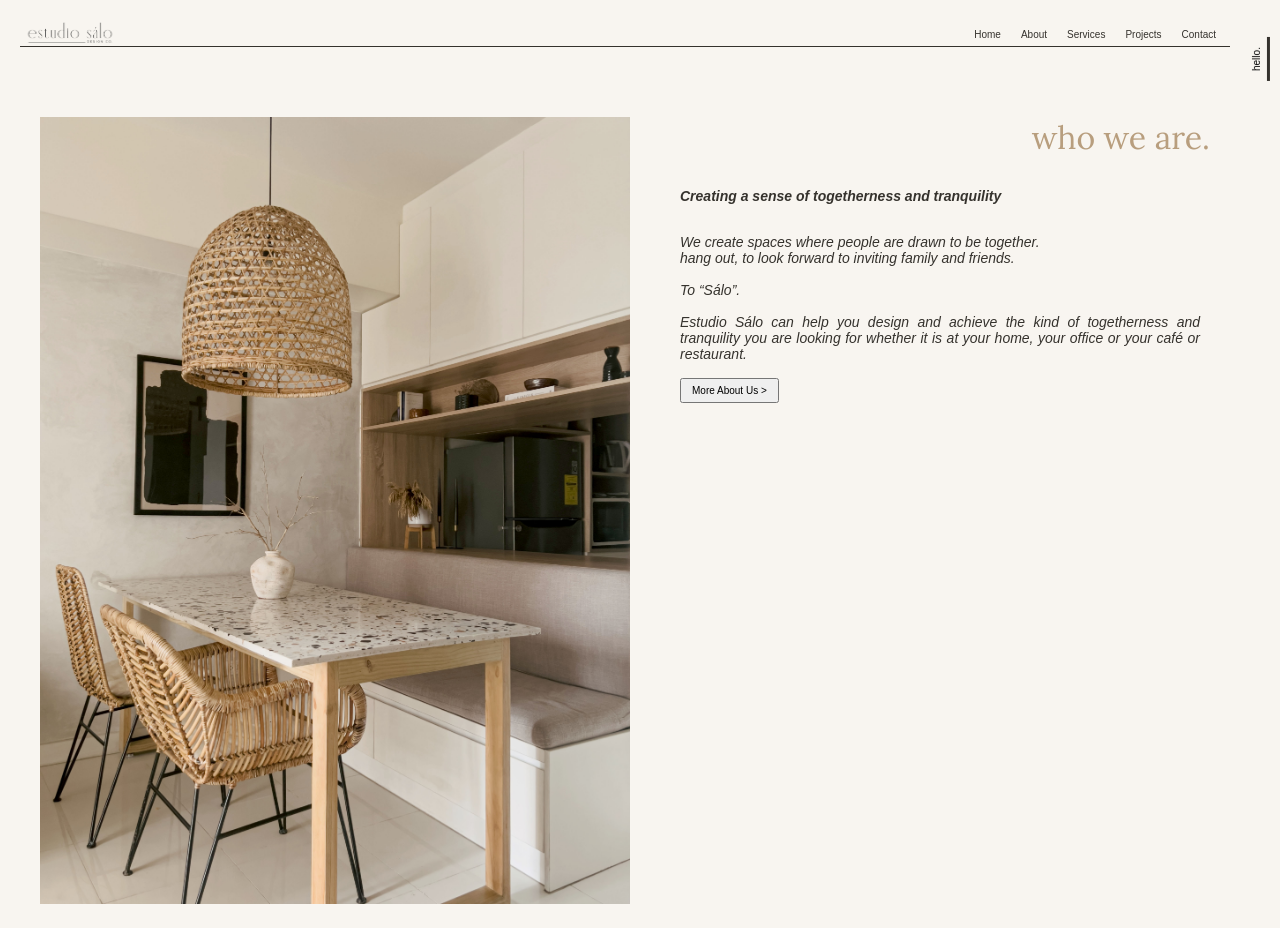
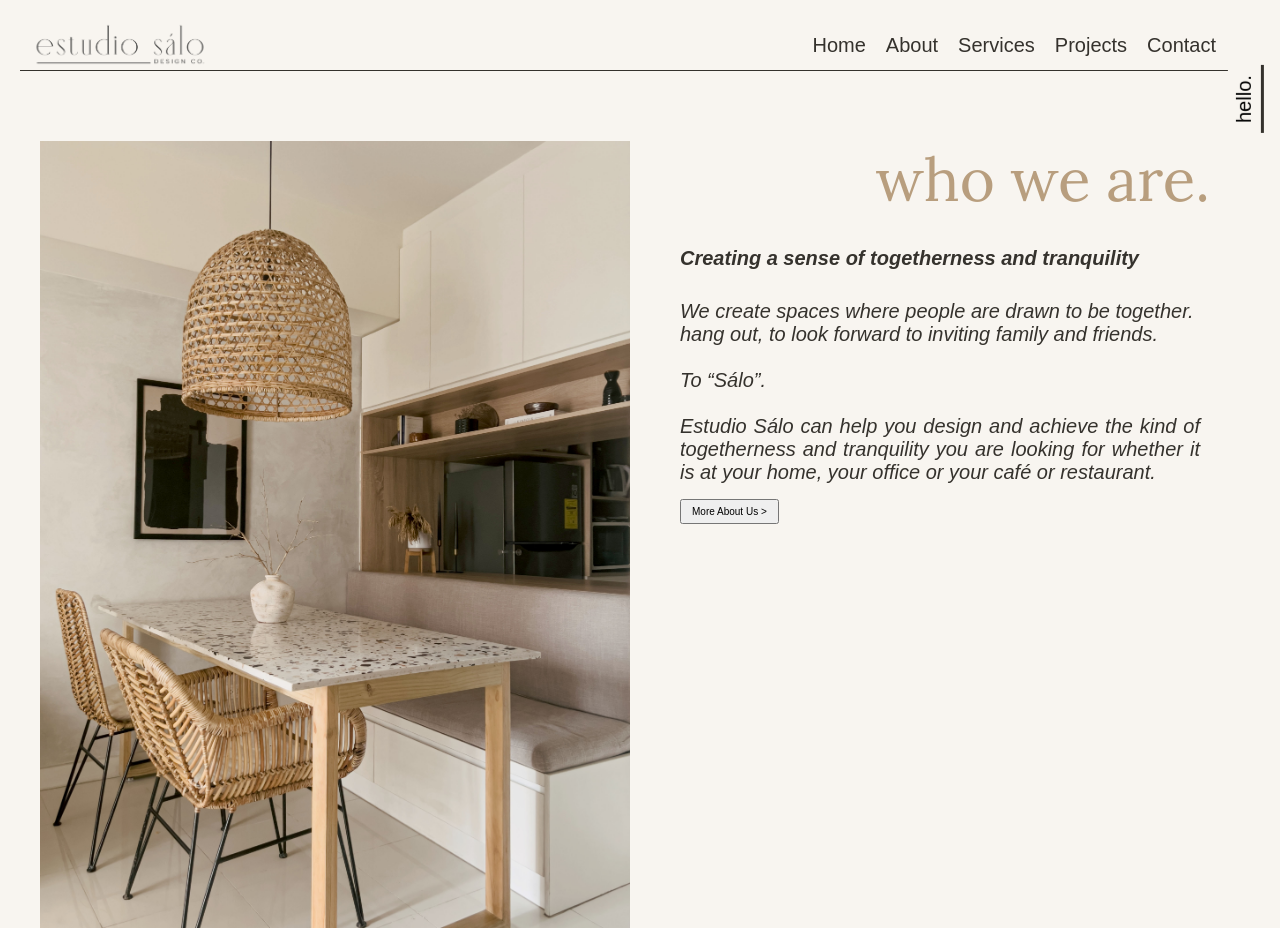
Before and after one commit to sarahiseffy/e-salo, a plain HTML site: page index.html in a window 1280 px wide. Shown: the top 928 px of the page. Drawn offline with Linux system fonts and the light colour scheme; a web font is replaced by a local one.

Commit message:
css styling header, footer and body

```diff
--- a/src/styles.css
+++ b/src/styles.css
@@ -30,15 +30,15 @@ section {
 
 footer h3 {
     font-family: 'afacad', serif;
-    font-size: 12px;
+    font-size: 15px;
     color: var(--secondary-color);
-    margin-bottom: 10px;
+    margin-bottom: 0;
 }
 
 .footer-p {
     font-family: 'afacad', sans-serif;
     margin-top: 20px;
-    font-size: 10px;
+    font-size: 15px;
     color: var(--secondary-color);
     line-height: 1.5;
 }
@@ -59,7 +59,7 @@ footer a {
     text-decoration: none;
     color: var(--secondary-color);
     font-family: 'afacad', sans-serif;
-    font-size: 10px;
+    font-size: 15px;
 }
 
 h1 {
@@ -67,6 +67,7 @@ h1 {
     color: #b89e7e;
     font-family: 'lora', serif;
     font-weight: 400;
+    font-size: 60px;
     text-align: right;
     margin: 0 30px 0 0;
 
@@ -81,7 +82,7 @@ header {
 }
 
 .logo {
-    width: 100px;
+    width: 200px;
     height: auto;
 }
 
@@ -98,7 +99,7 @@ header a {
     text-decoration: none;
     color: var(--secondary-color);
     font-family: 'afacad', sans-serif;
-    font-size: 10px;
+    font-size: 20px;
     margin: 0 10px;
 }
 
@@ -124,7 +125,7 @@ header a {
     text-align: justify;
     font-style: italic;
     font-family: 'afacad', sans-serif;
-    font-size: 14px;
+    font-size: 20px;
     color: var(--secondary-color);
 }
 
@@ -132,7 +133,7 @@ header a {
     display: inline-block;
     text-align: justify;
     font-family: 'afacad', sans-serif;
-    font-size: 14px;
+    font-size: 20px;
     color: var(--secondary-color);
 }
 
@@ -163,12 +164,13 @@ header a {
     right: 0;
     rotate: -90deg;
     padding: 5px 10px;
+    margin-top: 10px;
     border: none;
     border-bottom: 3px solid var(--secondary-color);
     color: var(--font-family-body)
     cursor: pointer;
     font-family: 'afacad', sans-serif;
-    font-size: 10px;
+    font-size: 20px;
     background-color: var(--background-color);
 }
 
```
